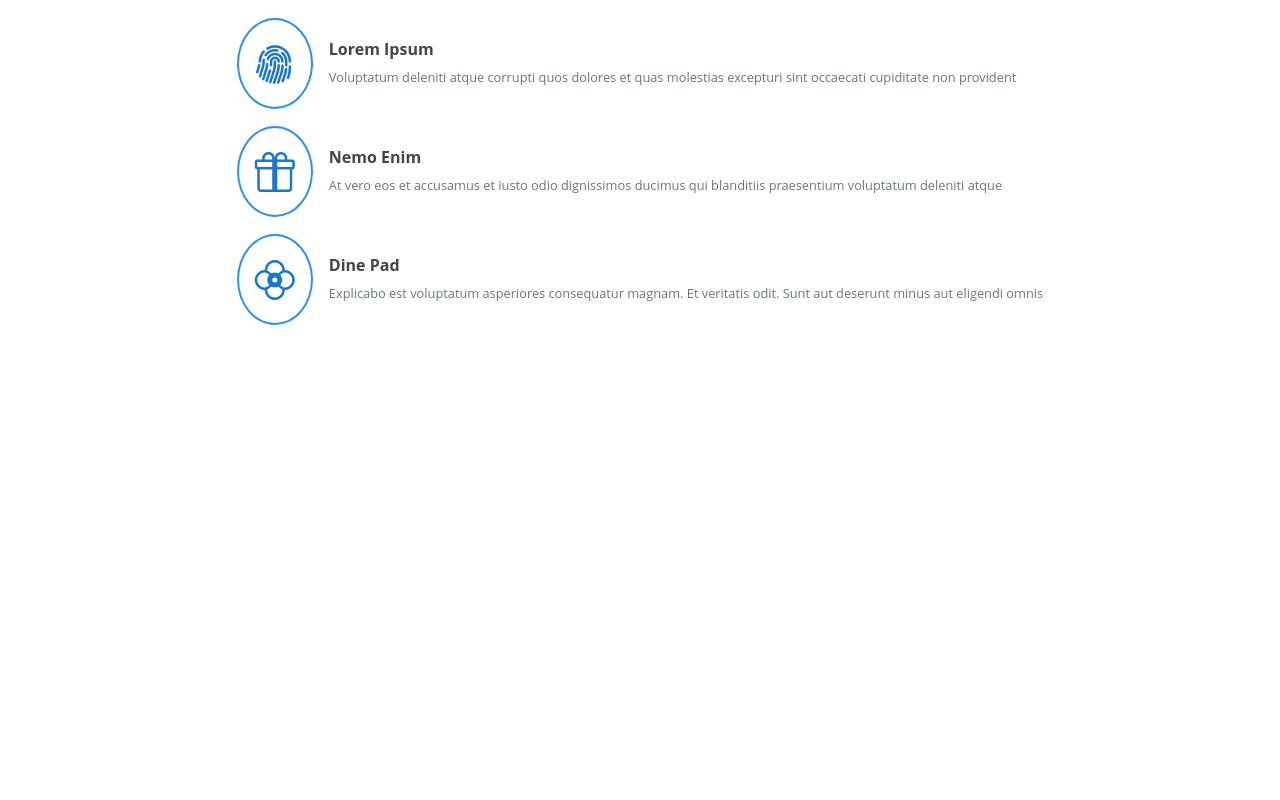
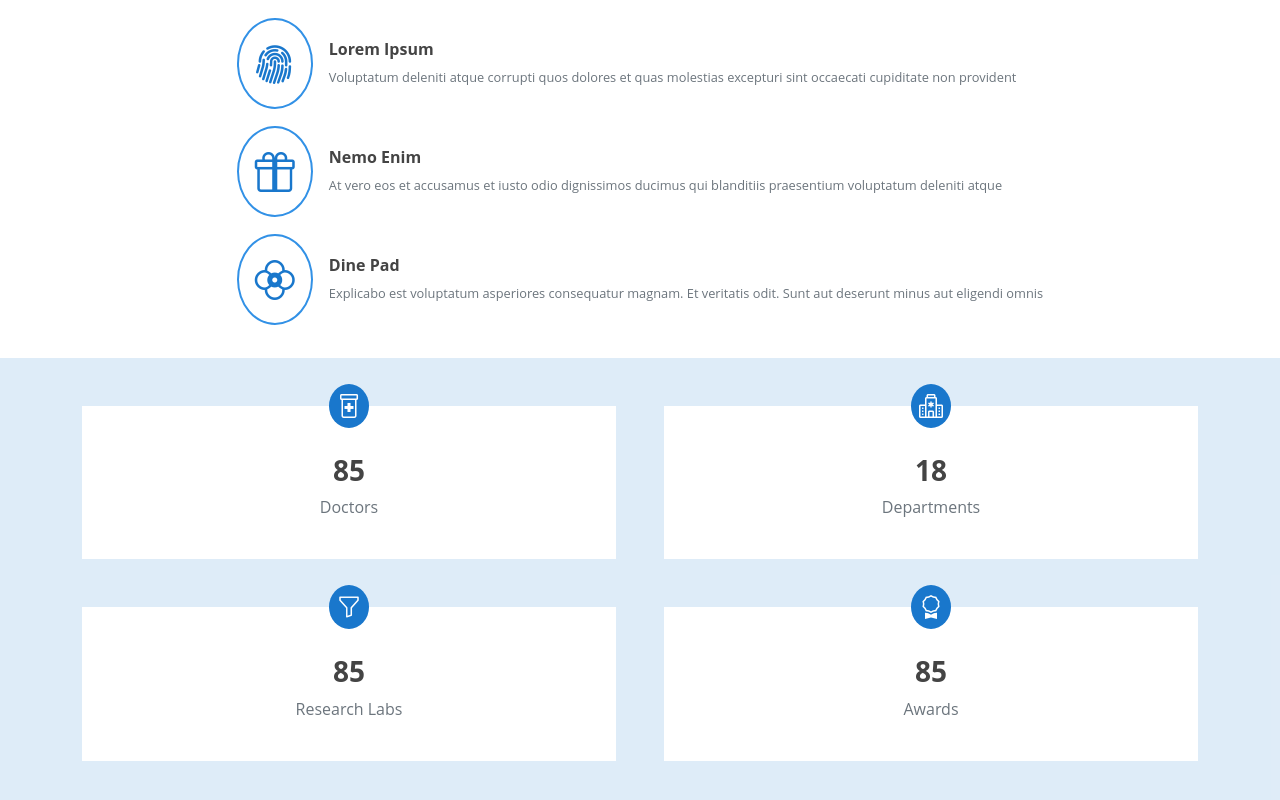
Before and after one commit to abdullahpichoo/react-practise-app-ili, a React (Create React App) app: page / in a window 1280 px wide. Shown: the part 1204-2004 px from the top of the page. Before the commit the page ends 1529 px from the top, so only its background shows below. Built offline with nearby package versions, Linux system fonts and the light colour scheme.

Commit message:
resource counts done

```diff
--- a/src/App.tsx
+++ b/src/App.tsx
@@ -1,14 +1,14 @@
 import MyNavbar from "./components/MyNavbar";
 import HeroSection from "./components/HeroSection";
+import WhyUs from "./components/WhyUs";
 import Benefits from "./components/Benefits";
+import ResourceCounts from "./components/ResourceCounts";
 // Bootstrap CSS
 import "bootstrap/dist/css/bootstrap.min.css";
-// Bootstrap Bundle JS
 import "bootstrap/dist/js/bootstrap.bundle.min";
 import "bootstrap-icons/font/bootstrap-icons.css";
-
+// Custom Css
 import "./globals.css";
-import WhyUs from "./components/WhyUs";
 
 function App() {
   return (
@@ -16,8 +16,9 @@ function App() {
       <MyNavbar />
       <HeroSection />
       <WhyUs />
-      <div className="mt-5 d-flex flex-column justify-content-center align-items-center">
+      <div className="mt-5 d-flex flex-column justify-content-center align-items-center gap-5">
         <Benefits />
+        <ResourceCounts />
       </div>
     </main>
   );
--- /dev/null
+++ b/src/components/Resource.tsx
@@ -0,0 +1,24 @@
+import React from "react";
+
+const Resource = ({
+  icon,
+  number,
+  type,
+}: {
+  icon: string;
+  number: number;
+  type: string;
+}) => {
+  return (
+    <div className="bg-white position-relative d-flex flex-column align-items-center pt-5 pb-4 w-100">
+      <div className="text-center text-white rounded-circle px-2 py-1 bg-blue fs-4 position-absolute top-0 start-50 translate-middle">
+        <i className={`bi bi-${icon}`}></i>
+      </div>
+
+      <h3 className="fw-bolder">{number}</h3>
+      <p className="text-secondary">{type}</p>
+    </div>
+  );
+};
+
+export default Resource;
--- /dev/null
+++ b/src/components/ResourceCounts.tsx
@@ -0,0 +1,28 @@
+import React from "react";
+import Resource from "./Resource";
+import { Row, Col } from "react-bootstrap";
+
+const ResourceCounts = () => {
+  return (
+    <section className="bg-blue-low-opacity w-100 py-5">
+      <div className="container w-100">
+        <div className="row row-cols-1 row-cols-md-2 g-5">
+          <div className="col">
+            <Resource type="Doctors" number={85} icon="prescription2" />
+          </div>
+          <div className="col">
+            <Resource type="Departments" number={18} icon="hospital" />
+          </div>
+          <div className="col">
+            <Resource type="Research Labs" number={85} icon="funnel" />
+          </div>
+          <div className="col">
+            <Resource type="Awards" number={85} icon="award" />
+          </div>
+        </div>
+      </div>
+    </section>
+  );
+};
+
+export default ResourceCounts;
--- a/src/globals.css
+++ b/src/globals.css
@@ -4,6 +4,7 @@ body {
 }
 
 :root {
+  --blue-color: #1977cc;
   --blue-color: #1977cc;
   --blue-hover: #3291e6;
   --white-color: #ffffff;
@@ -24,6 +25,9 @@ h2 {
 /* Background Colors */
 .bg-blue {
   background-color: var(--blue-color);
+}
+.bg-blue-low-opacity {
+  background-color: rgba(25, 121, 204, 0.14);
 }
 .bg-white {
   background-color: var(--white-color);
```
